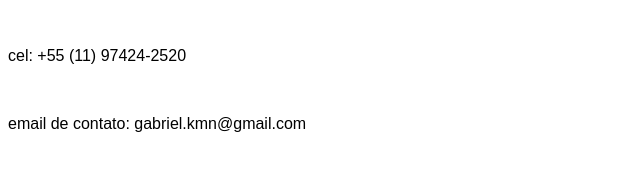
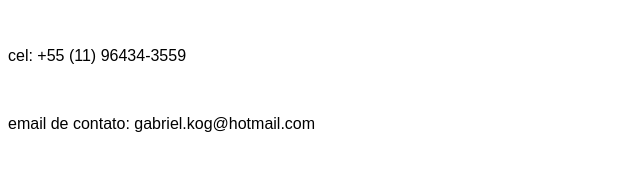
Before and after one commit to Tyreum/Tyreum.git.io-, a plain HTML site: page index.html in a window 1280 px wide. Shown: the part 214-398 px from the top of the page, 0-640 px from the left. Drawn offline with Linux system fonts and the light colour scheme.

Commit message:
Update index.html

```diff
--- a/index.html
+++ b/index.html
@@ -24,8 +24,8 @@
 	      </center>
 	                <p> 16 anos, Solteiro </p><br>
 		              <p> Sáo Paulo SP / Jardim Guarapiranga </p><br>
-		              <p> cel: +55 (11) 97424-2520 </p><br>
-		              <p> email de contato: gabriel.kmn@gmail.com </p><br>
+		              <p> cel: +55 (11) 96434-3559 </p><br>
+		              <p> email de contato: gabriel.kog@hotmail.com </p><br>
 		              <h2> Objetivos </h2><br>
 		              <p> Ingressar na área de tecnologia como desenvolvedor de Sotware </p><br>
 		              <h2> Resumo </h2><br>
```
